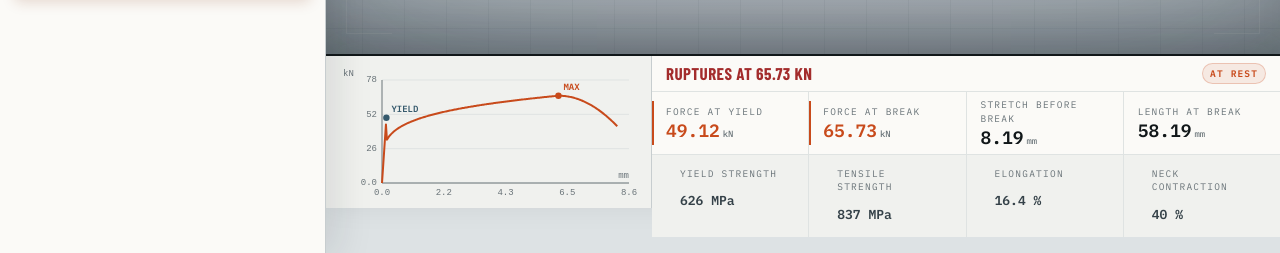
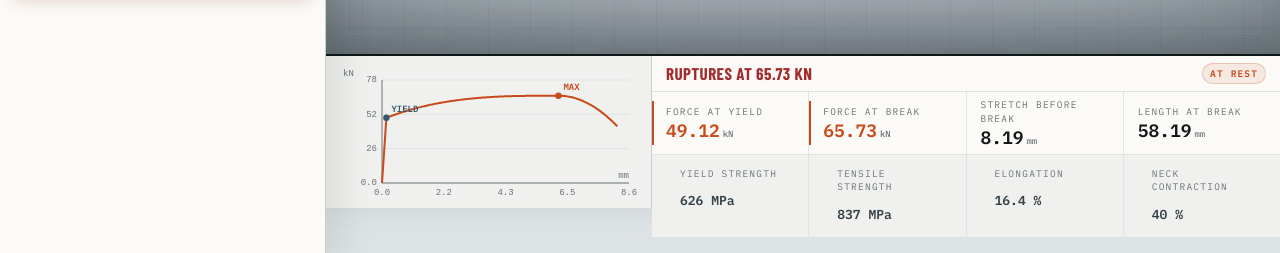
Before and after one commit to DavidDruker/stress-strain-predictor, a plain HTML site: page web/app.html in a window 1280 px wide. Shown: the part 544-797 px from the top of the page. Drawn offline with nearby package versions, Linux system fonts and the light colour scheme.

Commit message:
Start work hardening at the yield strength instead of dropping below it
The hardening branch was a Hollomon K*e^n anchored only at the UTS, so just
past yield it evaluated to about 460 MPa after a 680 MPa yield for 4140, and
113 MPa after 300 for a mild steel. It now rises from yield to the UTS with
zero slope at maximum load, and the yield and UTS strains are sampled exactly.

```diff
--- a/web/app.html
+++ b/web/app.html
@@ -429,12 +429,25 @@
     var n = Math.max(0.02, Math.min(0.30, Math.log(p.uts / p.ys) / 2 + 0.05));
     var epsUts = Math.min(Math.max(n, epsYield * 2), Math.max(epsTotal * 0.75, epsYield * 1.001));
     epsUts = Math.max(epsYield * 1.001, Math.min(epsUts, epsTotal * 0.999));
-    var K = p.uts / Math.pow(Math.max(epsUts, 1e-9), n);
-    var pts = [], N = 240;
-    for (var i = 0; i < N; i++) {
-      var e = (i / (N - 1)) * epsTotal, s;
+    /* Hardening runs from the yield strength up to the UTS. A bare Hollomon
+       K*e^n anchored only at the UTS starts far BELOW yield -- 460 MPa after a
+       680 MPa yield for 4140 -- which drew a drop the moment the bar yielded.
+       This form is continuous at yield, rises monotonically, and has zero slope
+       at the UTS, which is what maximum load means on an engineering curve. */
+    var strains = [], N = 240, i;
+    for (i = 0; i < N; i++) strains.push((i / (N - 1)) * epsTotal);
+    // Sample the corners exactly, or the line cuts across them between samples.
+    strains.push(epsYield, epsUts);
+    strains.sort(function (a, b) { return a - b; });
+    var pts = [];
+    for (i = 0; i < strains.length; i++) {
+      var e = strains[i], s;
+      if (i > 0 && e === strains[i - 1]) continue;
       if (e <= epsYield) s = E_MODULUS * e;
-      else if (e <= epsUts) s = Math.min(K * Math.pow(e, n), p.uts);
+      else if (e <= epsUts) {
+        var x = (e - epsYield) / (epsUts - epsYield);
+        s = p.ys + (p.uts - p.ys) * (1 - Math.pow(1 - x, 3));
+      }
       else { var t = (e - epsUts) / Math.max(epsTotal - epsUts, 1e-9); s = p.uts * (1 - 0.35 * t * t); }
       pts.push({ x: e * eng.gauge, y: s * eng.area / 1000, strain: e });
     }
```
Also changed, not shown: web/stresspredict.js (+8 -5 lines).
